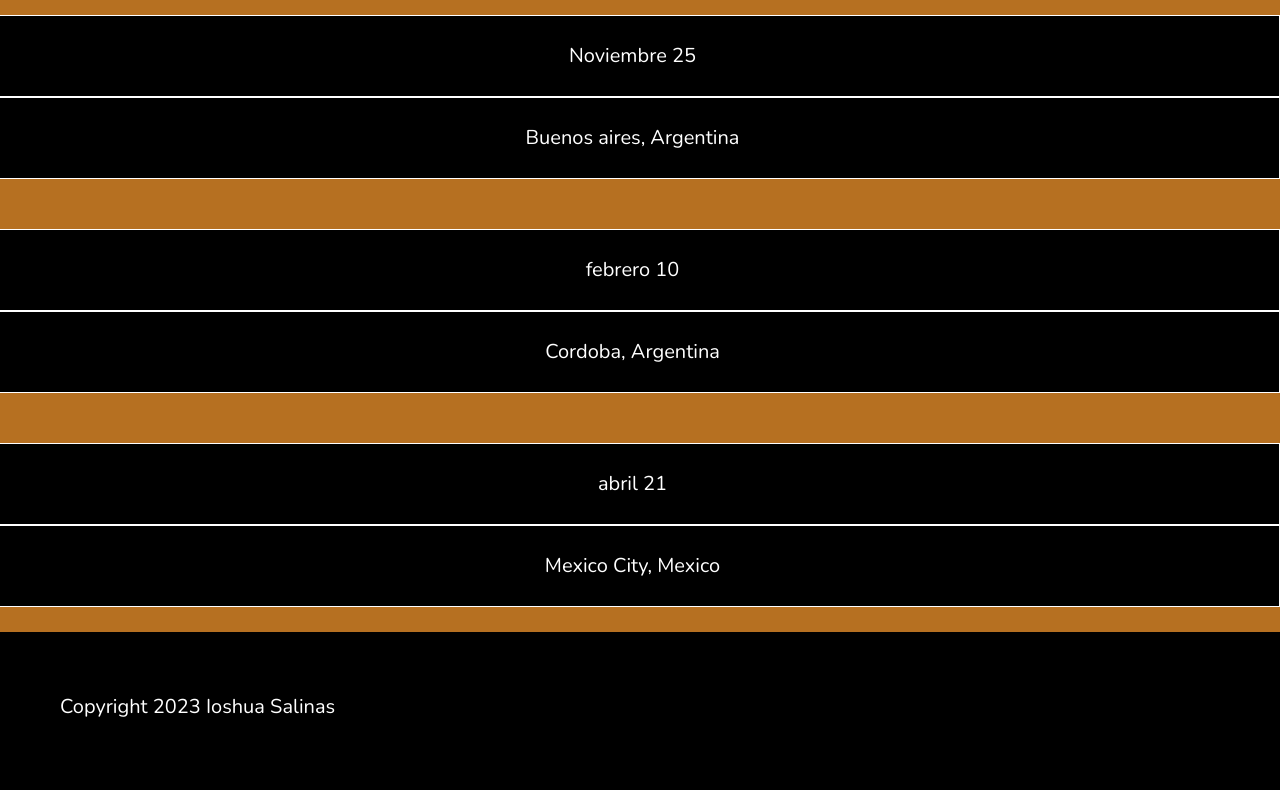
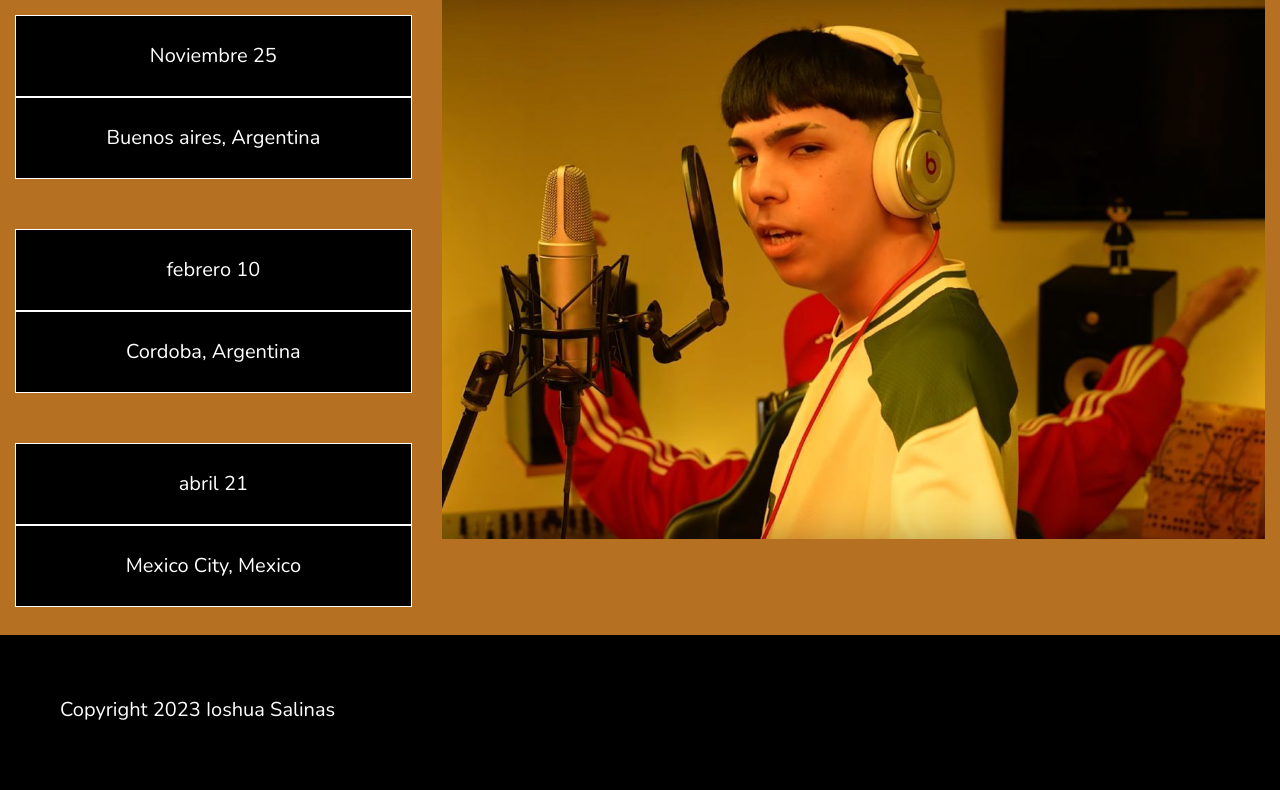
Before and after one commit to Ioshua04/Mi-repositorio, a website: page tour.html in a window 1280 px wide. Shown: the part 150-940 px from the top of the page. Drawn offline with nearby package versions, Linux system fonts and the light colour scheme.

Commit message:
terminado

```diff
--- a/SCSS/style.scss
+++ b/SCSS/style.scss
@@ -90,6 +90,7 @@ nav{
     cursor: pointer;
     padding: 25px 0;
     margin-right: 0;
+    margin-left: 0px;
     .col{
         border: 1px solid #FFFFFF;
         background-color: $color-primary;
--- a/tour.html
+++ b/tour.html
@@ -47,6 +47,9 @@
     </header>
     <!-- Contenido -->
     <h1 class="conciertos">Conciertos</h1>
+    <div class="container-fluid body_style">
+      <div class="row">
+          <div class="col-12 col-md-12 col-lg-4 text-center">
             <div class="row tour">
               <div class="col-12 col-md-12 col col-lg-12 text-center">
                 <p>Noviembre 25</p>
@@ -71,6 +74,12 @@
                 <p>Mexico City, Mexico</p>
               </div>
             </div>
+          </div>
+          <div class="col-12 col-md-12 col-lg-8">
+              <img src="./assets/img/Milo j.jpg" alt="Milo j" class="img-fluid">
+          </div>
+      </div>
+  </div>
     <!-- Footer -->
     <footer>
         <div class="row p-5 footer">
```
Also changed, not shown: css/style.css, 1 other file. Lines whose indentation alone changed are shown as unchanged.
